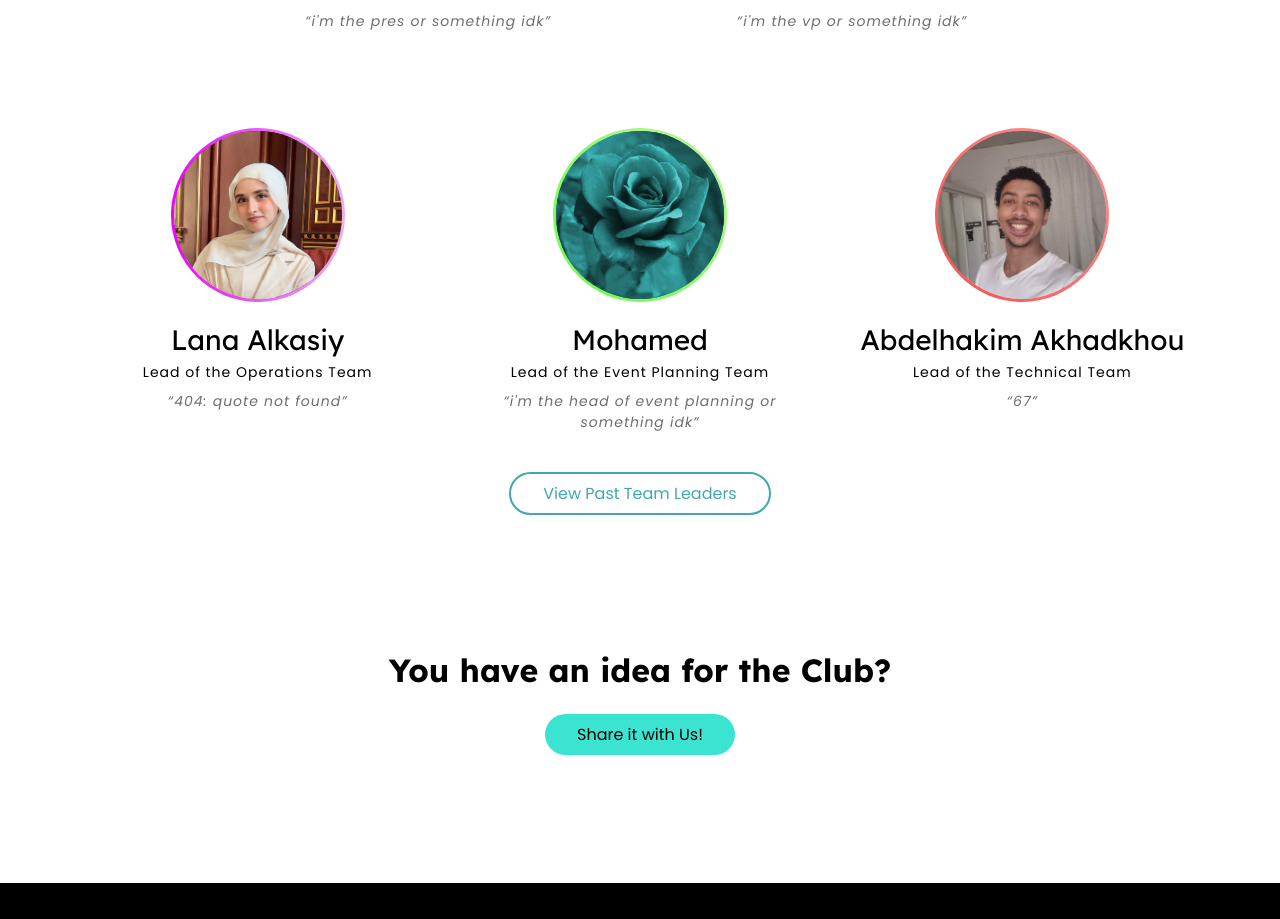
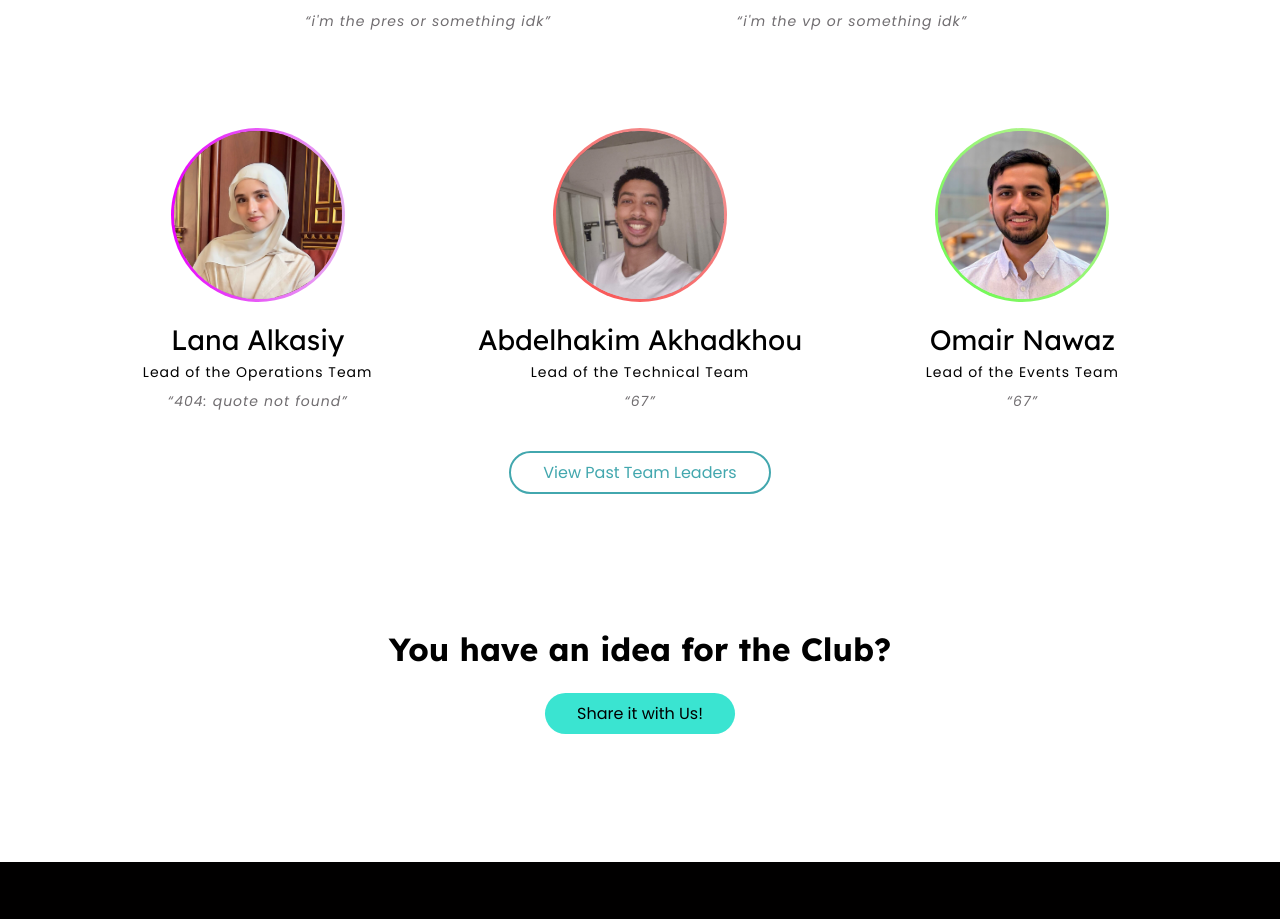
Before and after one commit to acm-qu/ACM-Landing-Page, a React (Vite) app: page / in a window 1280 px wide. Shown: the part 2587-3506 px from the top of the page. Built offline with nearby package versions, Linux system fonts and the light colour scheme.

Commit message:
feat: added omair

```diff
--- a/src/app/team/content.ts
+++ b/src/app/team/content.ts
@@ -15,8 +15,8 @@ export const PRESIDENTS: ITeamMember[] = [
 
 export const HEADS: ITeamMember[] = [
   { name: "Lana Alkasiy", role: "Lead of the Operations Team - ", image: '/team/lana.jpg', borderColor: GRADIENTS.operations, quote: "404: quote not found" },
-  { name: "Mohamed", role: "Lead of the Event Planning Team - ", image: '/team/lady.jpg', borderColor: GRADIENTS.events, quote: "i'm the head of event planning or something idk" },
   { name: "Abdelhakim Akhadkhou", role: "Lead of the Technical Team - ", image: '/team/elmiko.jpeg', borderColor: GRADIENTS.technical, quote: "67" },
+  { name: "Omair Nawaz", role: "Lead of the Events Team - ", image: '/team/omair.jpeg', borderColor: GRADIENTS.events, quote: "67" },
 ]
 
 export const PAST_PRESIDENTS: Record<Year, ITeamMember[]> = { // Record is basically a dictionary/object/hashmap type
```
Also changed, not shown: public/team/omair.jpeg (added).
